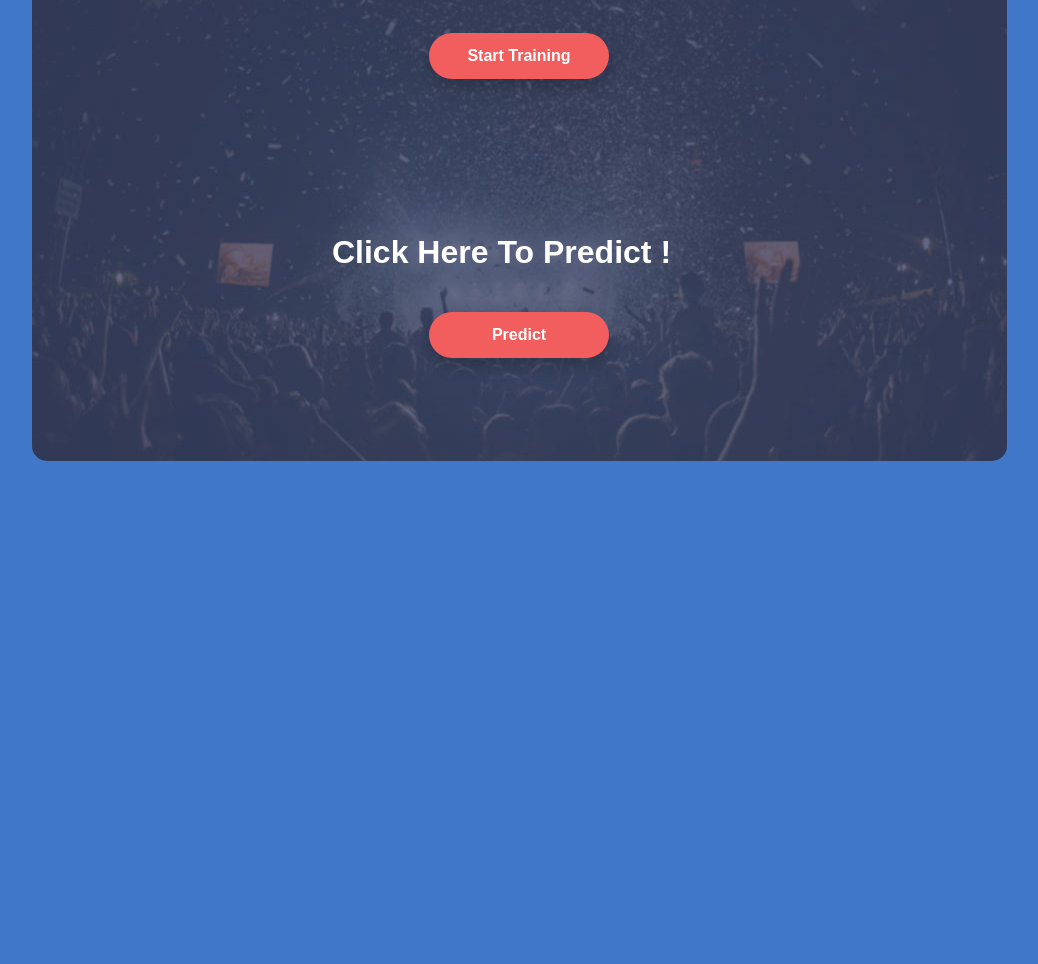
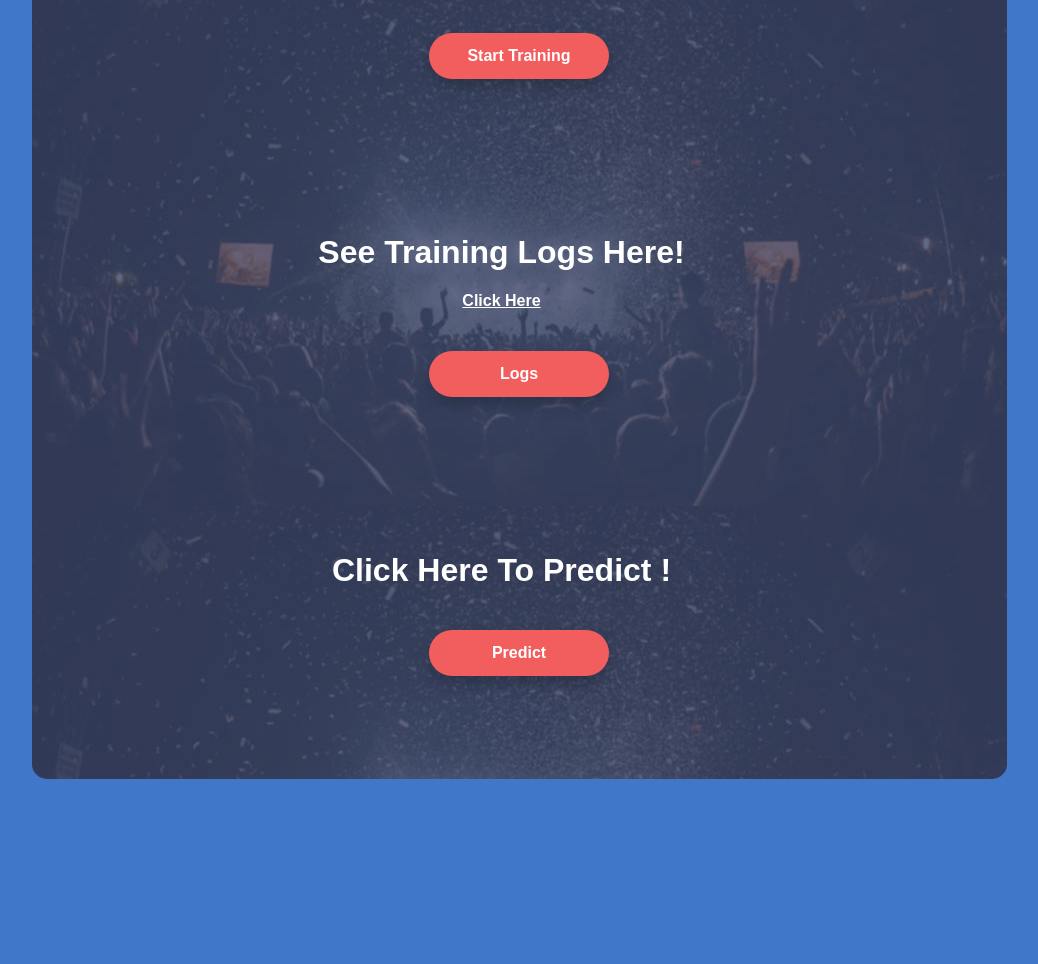
Before and after one commit to uday446/cv_image_suit, a Flask app: page /input in a window 1280 px wide. Shown: the part 1374-2338 px from the top of the page, without its empty margins (121-1159 px from the left). Before the commit the page ends 1835 px from the top, so only its background shows below. Run offline with Flask 2, Linux system fonts and the light colour scheme; some libraries are stand-ins or nearby versions; some web fonts are replaced.

Commit message:
few changes

```diff
--- a/cv_image_suit/main.py
+++ b/cv_image_suit/main.py
@@ -9,6 +9,9 @@ from threading import Timer
 from cv_image_suit.train_engine import tftrainer
 from os import listdir
 import os
+from tensorboard import program
+
+
 class ClientApp:
     def __init__(self):
         self.filename = "inputImage.jpg"
@@ -101,6 +104,14 @@ def predcit():
         json.dump(configs, f)
     return render_template("predict.html")
 
+@app.route('/logs',methods=['GET','POST'])  # route to display the home page
+def log():
+    tracking_address = "Tensorboard/logs/fit"
+    tb = program.TensorBoard()
+    tb.configure(argv=[None, '--logdir', tracking_address])
+    url = tb.launch()
+    print(f"Tensorflow listening on {url}")
+    return render_template("input_form.html",url = url)
 
 @app.route("/predict", methods=['POST'])
 def predictRoute():
--- a/cv_image_suit/templates/input_form.html
+++ b/cv_image_suit/templates/input_form.html
@@ -201,8 +201,15 @@
                 </div>
             </center>
 
+            <form class="form-detail" action="/logs" method="get">
+			<div class="form-row-last">
+					<h1>See Training Logs Here!</h1>
+                <h4> <a style="color:white;" href="{{url}}">Click Here</a> </h4>
+					<input type="submit" name="log" class="register" value="Logs">
+				</div>
+			</form>
 
-			<form class="form-detail" action="/mid" method="get">
+            <form class="form-detail" action="/mid" method="get">
 			<div class="form-row-last">
 					<h1>Click Here To Predict !</h1>
 					<input type="submit" name="register" class="register" value="Predict">
```
